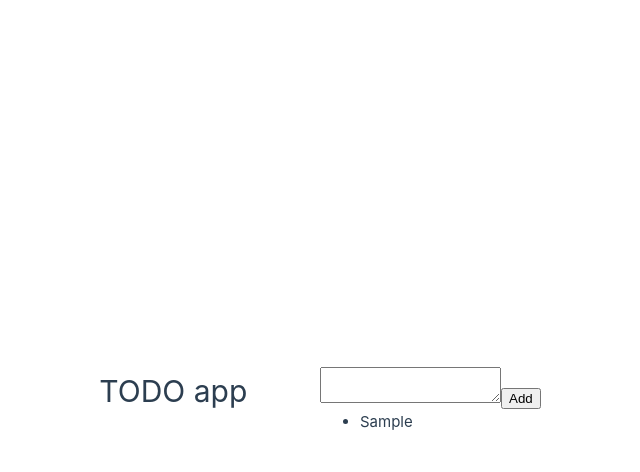
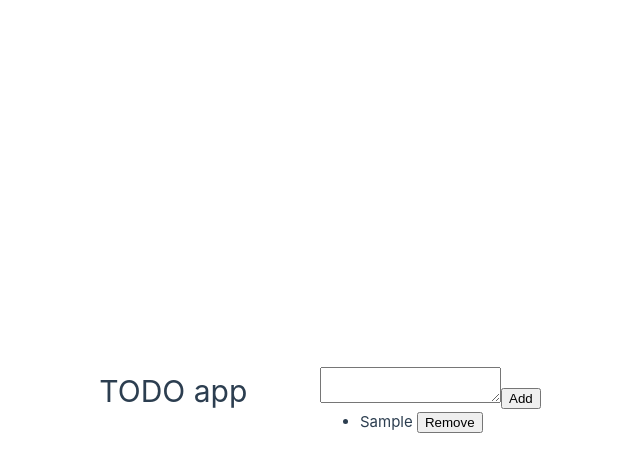
Before and after one commit to kiralybence/todo-vue, a Vue app: page / in a window 1280 px wide. Both pictures are taken after typing "Sample" into the empty fields and a click on the button "Add". Shown: the top 472 px of the page, without its empty margins (320-960 px from the left). Built offline with nearby package versions, Linux system fonts and the light colour scheme.

Commit message:
Added remove functionality

```diff
--- a/src/components/List.vue
+++ b/src/components/List.vue
@@ -7,6 +7,7 @@
             <ListItem
                 v-for="task in tasks"
                 :task="task"
+                @remove="removeTask"
             />
         </ul>
     </div>
@@ -27,8 +28,16 @@ export default {
     },
     methods: {
         addTask() {
-            this.tasks.push(this.newTask);
+            this.tasks.push({
+                id: this.tasks.length + 1,
+                description: this.newTask,
+                completed: false,
+            });
+
             this.newTask = '';
+        },
+        removeTask(id) {
+            this.tasks = this.tasks.filter(task => task.id !== id);
         },
     },
 }
--- a/src/components/ListItem.vue
+++ b/src/components/ListItem.vue
@@ -1,6 +1,8 @@
 <template>
     <li>
-        {{ task }}
+        {{ task.description }}
+
+        <button @click="remove">Remove</button>
     </li>
 </template>
 
@@ -9,5 +11,10 @@ export default {
     props: [
         'task'
     ],
+    methods: {
+        remove() {
+            this.$emit('remove', this.task.id);
+        }
+    }
 }
 </script>
```
